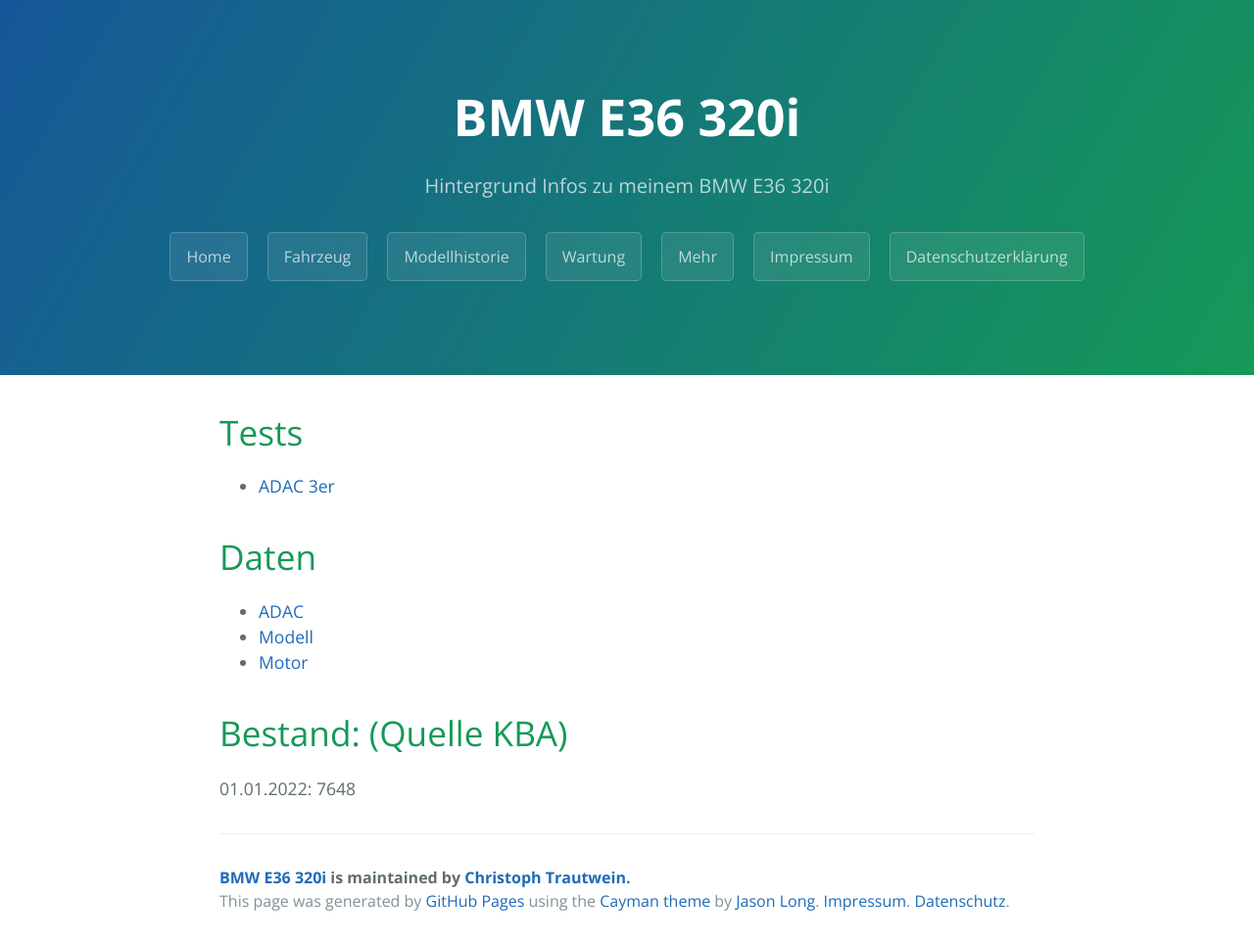
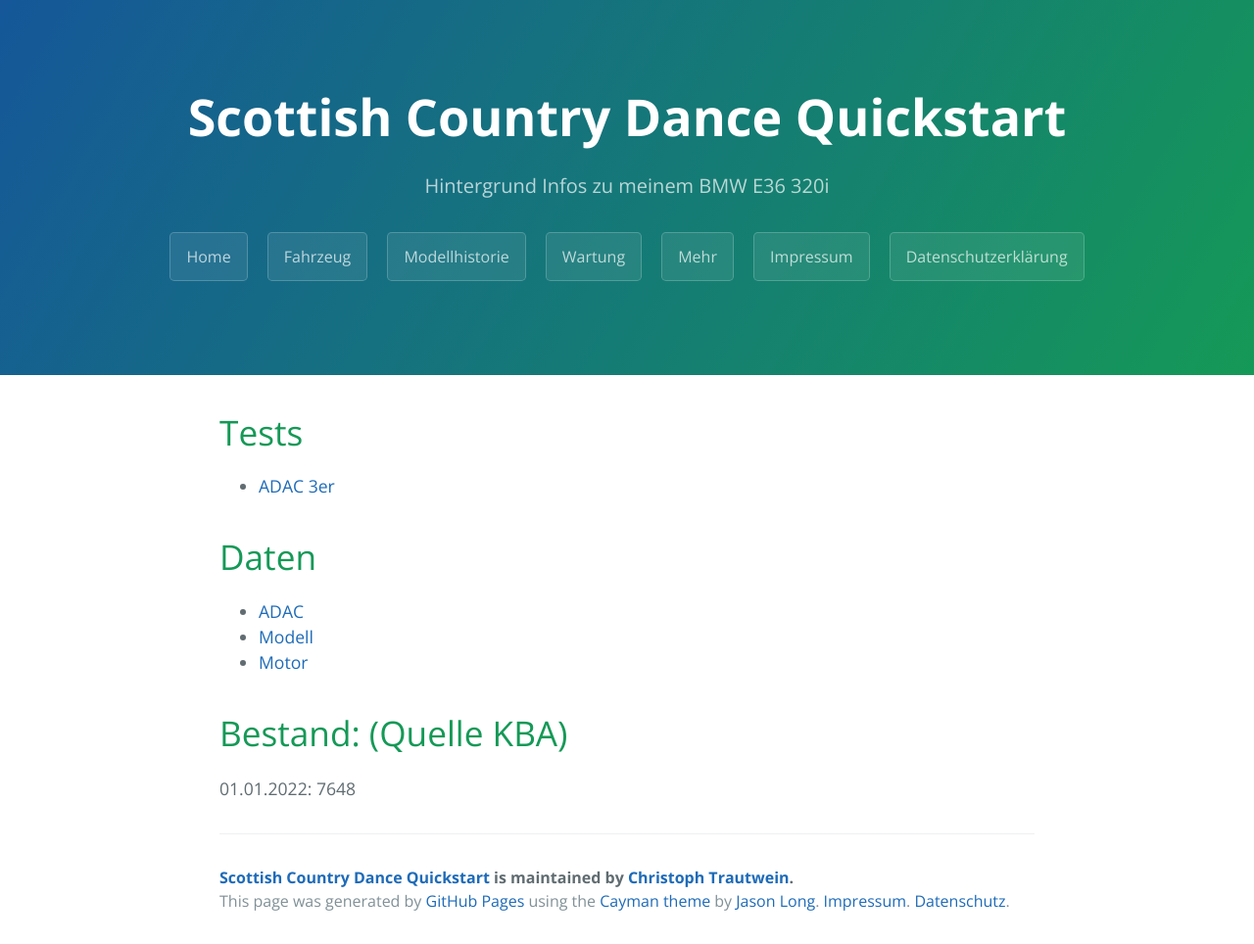
Before and after one commit to trautw/SCD-Quickstart, a Jekyll site: the page built from docs/_pages/02_class.md, in a window 1280 px wide. Shown: the whole page at 98% size. Built offline with Jekyll 4.4.1, drawn with Linux system fonts in a browser that asks for light colours.

Commit message:
Update _config.yml

```diff
--- a/docs/_config.yml
+++ b/docs/_config.yml
@@ -1,6 +1,6 @@
 # Site settings
 theme: jekyll-theme-cayman
-title: BMW E36 320i
+title: Scottish Country Dance Quickstart
 author:
   name: Christoph Trautwein
   url: https://github.com/trautw
@@ -11,7 +11,7 @@ description: > # this means to ignore newlines until "baseurl:"
   Hintergrund Infos zu meinem BMW E36 320i
 tagline: > # this means to ignore newlines until "baseurl:"
   Hintergrund Infos zu meinem BMW E36 320i
-baseurl: "/BMW-E36-320i" # the subpath of your site, e.g. /blog/
+baseurl: "/SCD-Quickstart" # the subpath of your site, e.g. /blog/
 url: "https://trautw.github.io" # the base hostname & protocol for your site
 
 # Build Settings
```
